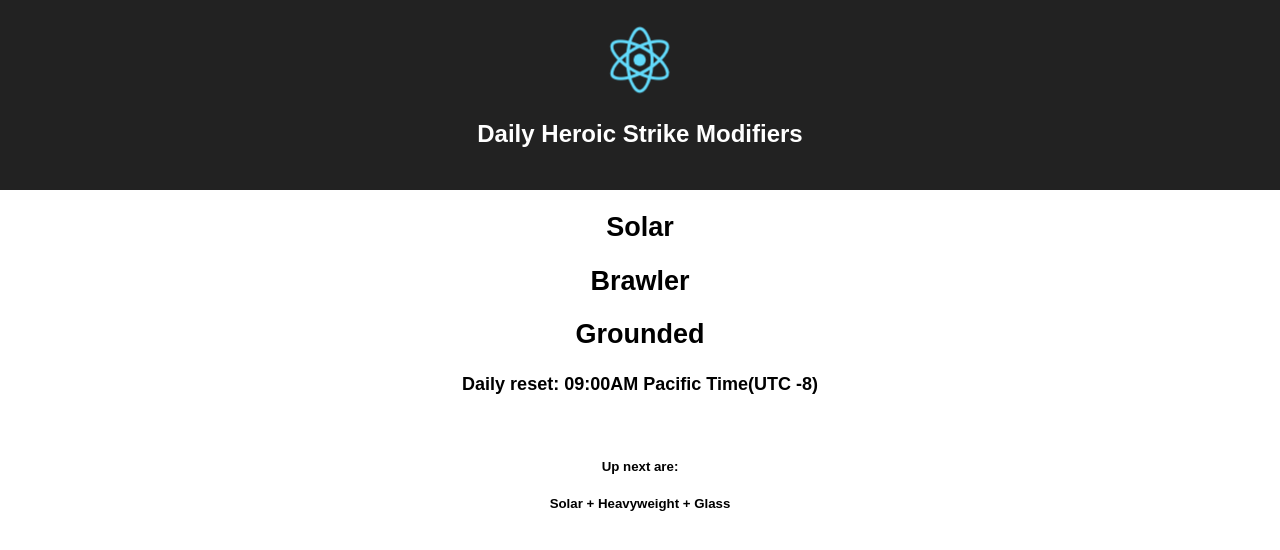
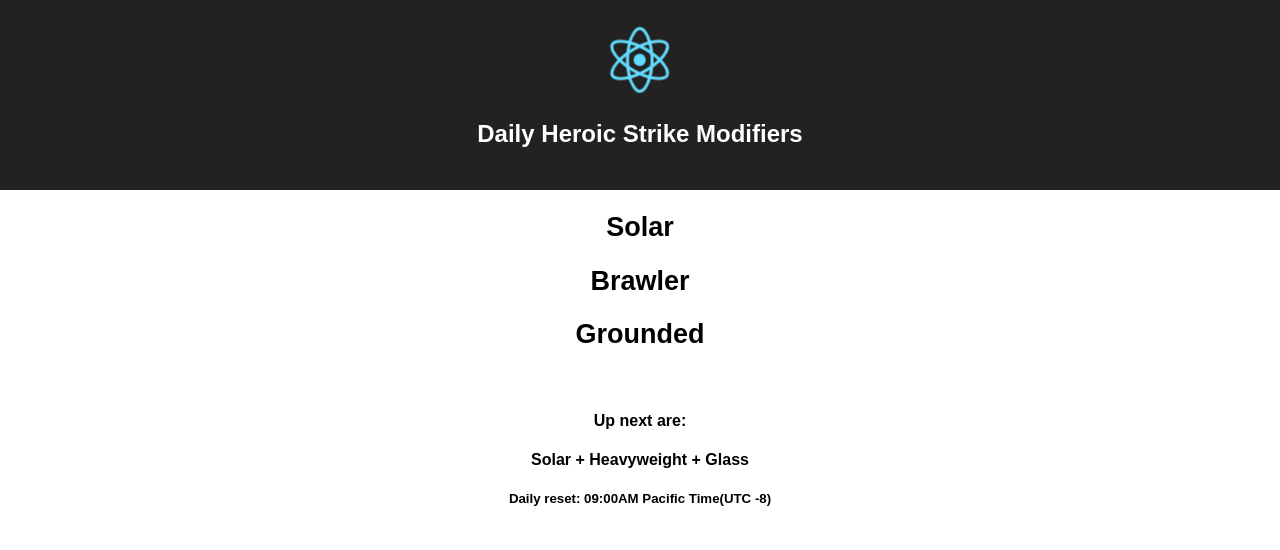
Before and after one commit to admiral-boxcat/heroic-strike-modifiers, a React (Create React App) app: page / in a window 1280 px wide. Shown: the top 550 px of the page. Built offline with nearby package versions, Linux system fonts and the light colour scheme.

Commit message:
reordering text

```diff
--- a/src/App.js
+++ b/src/App.js
@@ -28,11 +28,12 @@ class App extends Component {
         <h2>{mod1[weeksSinceLaunch%mod1.length]}</h2>
         <h2>{mod2[daysSinceLaunch%mod2.length]}</h2>
         <h2>{mod3[daysSinceLaunch%mod3.length]}</h2>
-        <h4>Daily reset: 09:00AM Pacific Time(UTC -8)</h4>
         </p>
         <br/>
-        <h5>Up next are:</h5>
-        <h5>{mod1[(Math.floor(((daysSinceLaunch+1)+elementalOffsetHack)/7))%mod1.length]} + {mod2[(daysSinceLaunch+1)%mod2.length]} + {mod3[(daysSinceLaunch+1)%mod3.length]}</h5>
+        <h4>Up next are:</h4>
+        <h4>{mod1[(Math.floor(((daysSinceLaunch+1)+elementalOffsetHack)/7))%mod1.length]} + {mod2[(daysSinceLaunch+1)%mod2.length]} + {mod3[(daysSinceLaunch+1)%mod3.length]}</h4>
+        <h5>Daily reset: 09:00AM Pacific Time(UTC -8)</h5>
+
       </div>
     );
   }
```
